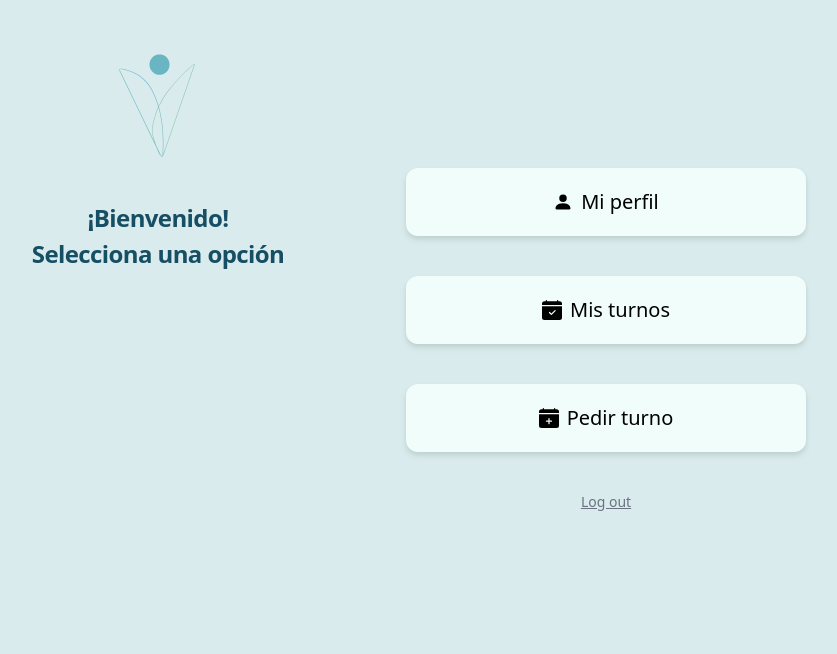
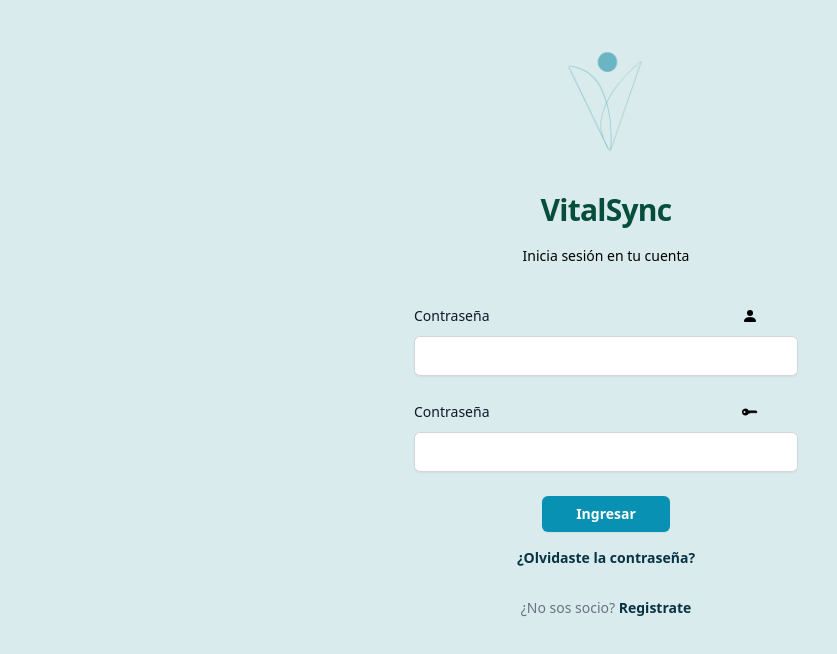
Before and after one commit to carlaalexia/Front-VitalSync, a React (Create React App) app: page / in a window 1280 px wide. Shown: the top 654 px of the page, without its empty margins (34-871 px from the left). Built offline with nearby package versions, Linux system fonts and the light colour scheme.

Commit message:
algunos cambios

```diff
--- a/src/App.js
+++ b/src/App.js
@@ -11,8 +11,9 @@ function App() {
     <div className="App">
       <BrowserRouter>
       <Routes>
-        <Route exact path='/' element={<Menu/>}></Route>
-        <Route exact path='/registrar' element={<CreateUser/>}></Route>
+        <Route exact path='/' element={<Login/>}></Route>
+        <Route exact path='/registro' element={<CreateUser/>}></Route>
+        <Route exact path='/menu' element={<Menu/>}></Route>
         <Route exact path='/citas' element={<ViewMedAppoint/>}></Route>
       </Routes>
       </BrowserRouter>
--- a/src/components/CreateUser.jsx
+++ b/src/components/CreateUser.jsx
@@ -1,6 +1,7 @@
 import React from "react";
 import '../index.css';
 import { BsFillLockFill, BsFillEnvelopeFill } from "react-icons/bs";
+import { Link } from "react-router-dom";
 
 
 function CreateUser(){
@@ -88,7 +89,9 @@ function CreateUser(){
 
             <p className="mt-10 text-center text-sm text-gray-500 cursor-pointer hover:text-gray-700">
                 <button className="underline focus:outline-none">
+                  <Link to={'/'}>
                     Cancelar
+                  </Link>
                 </button>
             </p>
         </div>
--- a/src/components/Login.jsx
+++ b/src/components/Login.jsx
@@ -1,4 +1,5 @@
 import React from "react";
+import { Link } from "react-router-dom";
 import { BsFillPersonFill, BsFillKeyFill } from "react-icons/bs";
 
 function Login() {
@@ -85,14 +86,17 @@ function Login() {
 
         <p className="mt-7 text-center text-sm text-gray-500">
           ¿No sos socio?
+
           <a
             href="#"
             className="font-semibold leading-6 text-cyan-950 hover:text-cyan-800"
           >
             {" "}
+            <Link to={'/registro'}>
             Registrate
+            </Link>
+          </a>
 
-          </a>
         </p>
       </div>
     </div>
--- a/src/components/Menu.jsx
+++ b/src/components/Menu.jsx
@@ -56,7 +56,9 @@ function Menu() {
 
             <p className="mt-10 text-center text-sm text-gray-500 cursor-pointer hover:text-gray-700">
                 <button className="underline focus:outline-none">
+                    <Link to={'/'}>
                     Log out
+                    </Link>
                 </button>
             </p>
         </div>
--- a/src/components/ViewMedAppoint.jsx
+++ b/src/components/ViewMedAppoint.jsx
@@ -47,7 +47,7 @@ function ViewMedAppoint() {
           </table>
           <p className="mt-10 text-center text-sm text-gray-500 cursor-pointer hover:text-gray-700">
                 <button className="underline focus:outline-none">
-                  <Link to={'/'}>
+                  <Link to={'/menu'}>
                     Volver
                   </Link>
                 </button>
```
